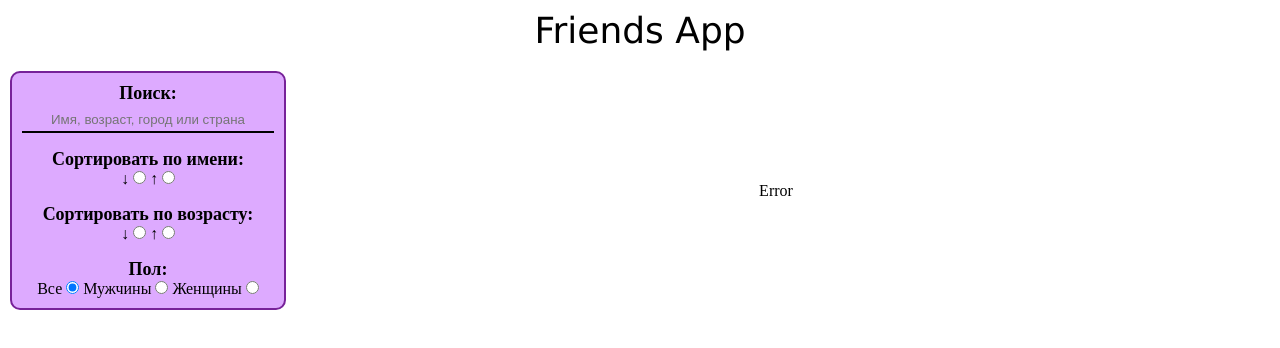
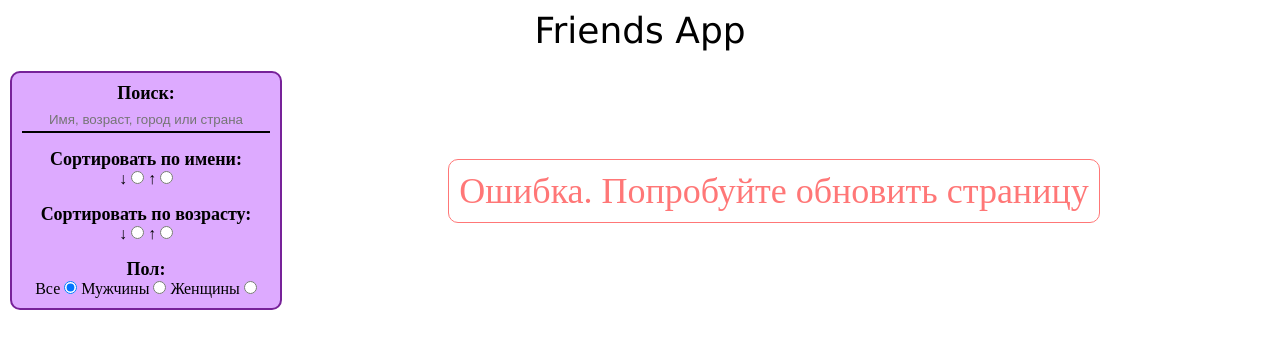
Before and after one commit to kotlyar-andrey/friends-app, a plain HTML site: page index.html in a window 1280 px wide. Drawn offline with Linux system fonts and the light colour scheme; no server answers.

Commit message:
add styles to loading and error messages

```diff
--- a/app.js
+++ b/app.js
@@ -9,11 +9,12 @@ async function loadUsers(amount = 20) {
 }
 
 function showLoading() {
-  target.innerHTML = "<div class='loading'>Loading...</div>";
+  target.innerHTML = "<div class='message loading'>Загрузка...</div>";
 }
 
 function showError() {
-  target.innerHTML = "<div class='error'>Error</div>";
+  target.innerHTML =
+    "<div class='message error'>Ошибка. Попробуйте обновить страницу</div>";
 }
 
 function showNothing() {
@@ -36,7 +37,7 @@ function showUser(user) {
           src="${user.picture.large}"
           width="128"
           height="128"
-          alt="${user.name.first}  ${user.name.last}"
+          alt="${user.name.first} ${user.name.last}"
         />
         <div class="card__info">
           ${user.gender}, ${user.dob.age} <br />
--- a/style.css
+++ b/style.css
@@ -15,6 +15,26 @@ main {
   font-family: Verdana, Geneva, Tahoma, sans-serif;
 }
 
+.message {
+  font-size: 36px;
+  padding: 10px;
+  margin: 10px;
+  border-radius: 10px;
+  text-align: center;
+  color: #772299;
+  border: 1px solid #772299;
+}
+
+.loading {
+  color: #772299;
+  border: 1px solid #772299;
+}
+
+.error {
+  color: #ff7777;
+  border: 1px solid #ff7777;
+}
+
 .container {
   display: flex;
   flex-direction: row;
@@ -26,6 +46,7 @@ main {
   justify-content: center;
   flex-wrap: wrap;
   align-items: center;
+  margin: 10px;
   width: 80%;
 }
 
```
